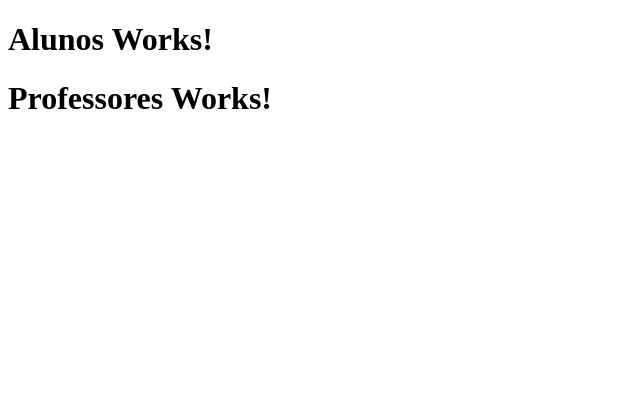
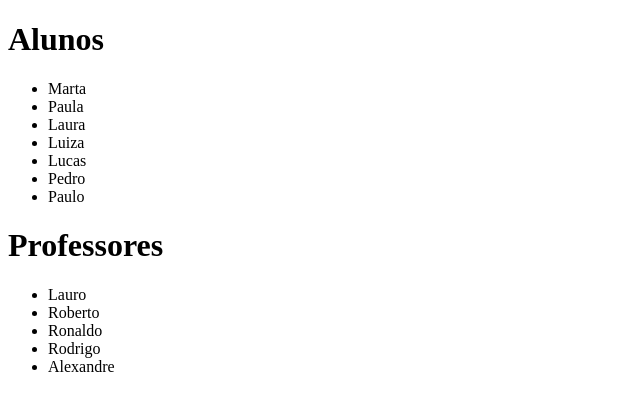
Before and after one commit to Alexlr10/SSReact, a React (Create React App) app: page / in a window 1280 px wide. Shown: the top 410 px of the page, without its empty margins (0-640 px from the left). Built offline with nearby package versions, Linux system fonts and the light colour scheme.

Commit message:
listando alunos e professores

```diff
--- a/src/components/Aluno/index.js
+++ b/src/components/Aluno/index.js
@@ -1,9 +1,33 @@
 import React from 'react'
 
-export default function Aluno(){
+export default function Aluno() {
+
+    const titulo = 'Alunos';
+
+    const alunos = [
+        { nome: 'Marta' },
+        { nome: 'Paula' },
+        { nome: 'Laura' },
+        { nome: 'Luiza' },
+        { nome: 'Lucas' },
+        { nome: 'Pedro' },
+        { nome: 'Paulo' },
+    ]
+
     return (
-        <h1>
-            Alunos Works!
-        </h1>
+        <div>
+            <h1>
+                {titulo}
+            </h1>
+            <ul>
+                {alunos.map((aluno) => {
+                    return (
+                        <li key={aluno.nome}>{aluno.nome}</li>
+                    );
+                })}
+            </ul>
+        </div>
+
+
     )
 }
--- a/src/components/Professor/index.js
+++ b/src/components/Professor/index.js
@@ -1,9 +1,31 @@
 import React from 'react'
 
 export default function Professor(){
+
+    const titulo = 'Professores';
+
+    const professores = [
+        { nome: 'Lauro' },
+        { nome: 'Roberto' },
+        { nome: 'Ronaldo' },
+        { nome: 'Rodrigo' },
+        { nome: 'Alexandre' },
+    ]
+
     return (
-        <h1>
-            Professores Works!
-        </h1>
+        <div>
+            <h1>
+                {titulo}
+            </h1>
+            <ul>
+                {professores.map((prof) => {
+                    return (
+                        <li key={prof.nome}>{prof.nome}</li>
+                    );
+                })}
+            </ul>
+        </div>
+
+
     )
 }
```
